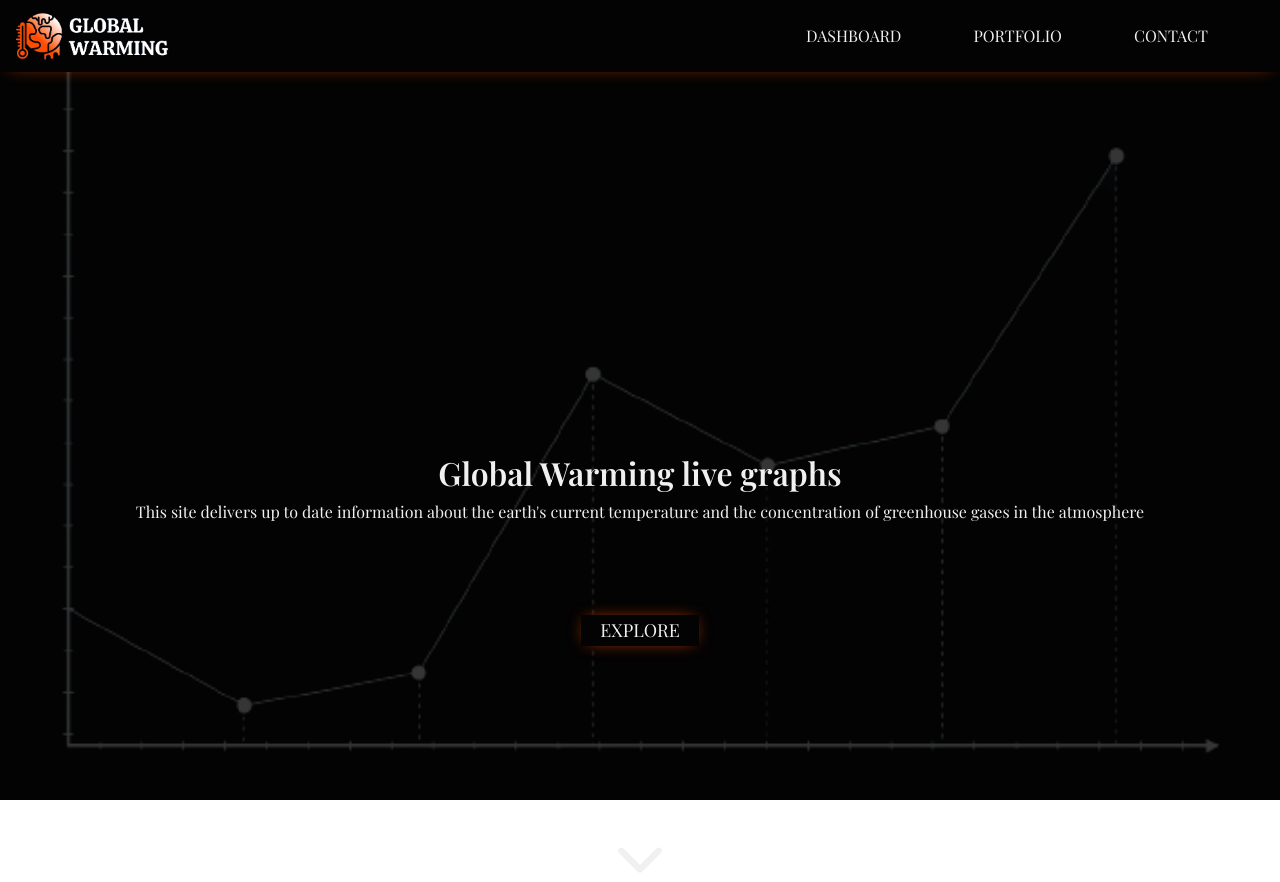
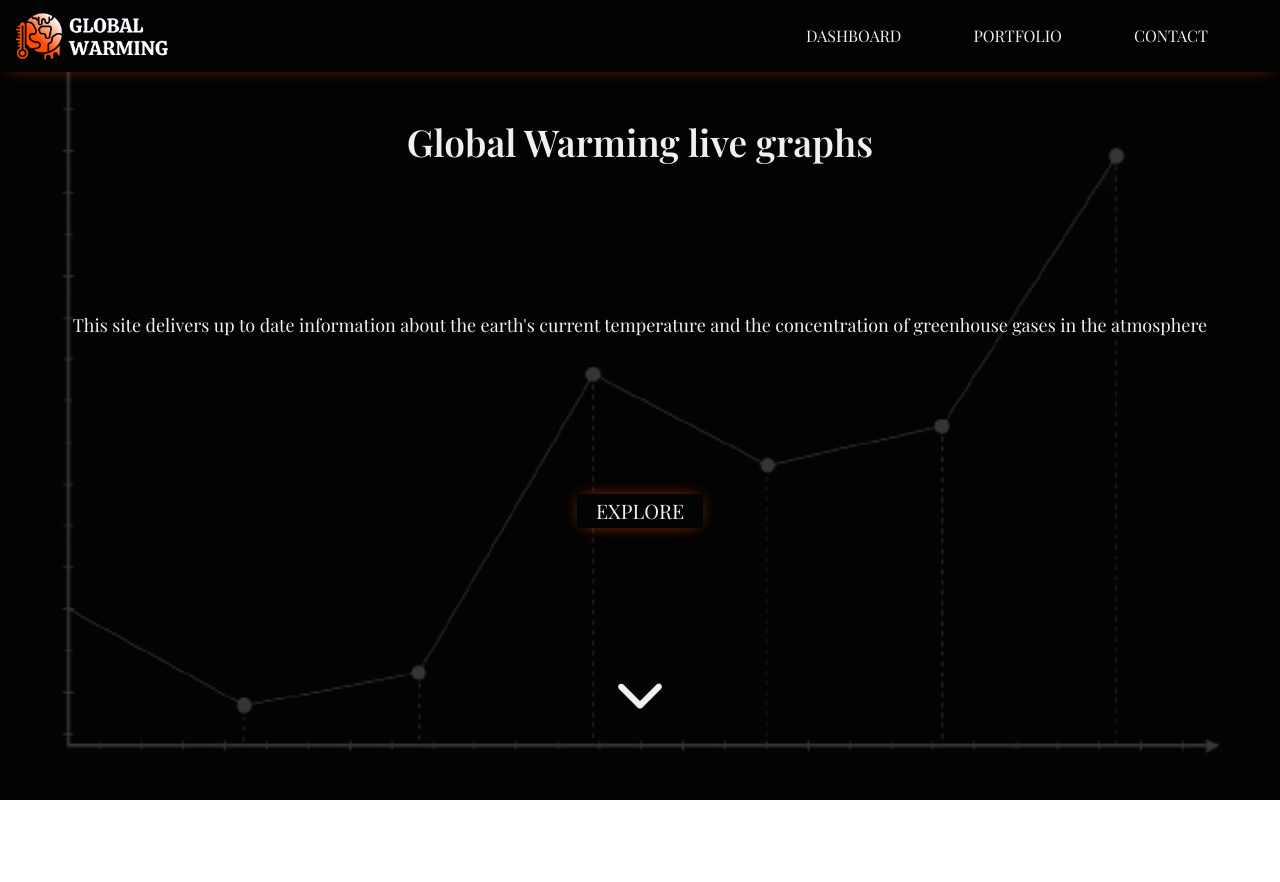
Before and after one commit to 0Mark96/Global-Warimg---React, a React (Create React App) app: page / in a window 1280 px wide. After the commit the page ends 800 px from the top, so only its background shows below. Built offline with nearby package versions, Linux system fonts and the light colour scheme; no server answers.

Commit message:
main section style

```diff
--- a/src/Component/Home/MainSection/MainSection.module.scss
+++ b/src/Component/Home/MainSection/MainSection.module.scss
@@ -5,7 +5,7 @@
     color:$ownWhite;
 
     position: relative;
-    height:100vh;
+    min-height:100vh;
     padding: 20px;
 
     display: flex;
@@ -17,11 +17,11 @@
         font-weight: 600;
         margin-top: 35%;
         text-align: center;
-        font-size: 32px;
+        font-size: 37px;
     }
     p{
         text-align: center;
-        font-size: 16px;
+        font-size: 18px;
     }
     .btn_explore{
         border: 2px solid $ownBlack;
@@ -38,12 +38,12 @@
         }
         a{
             text-decoration: none;
-            font-size:18px !important;
+            font-size:20px !important;
         }
 
     }
     .scroll_down{
-        margin-bottom: 0%;
+        margin-bottom: 5%;
         font-size: 50px;
     }
     .img1{
@@ -57,3 +57,20 @@
         z-index: -1;
     }
 }
+
+// @small devices
+@media screen and (min-width:576px) {
+    .main_section{
+        height: auto;
+        h1{
+            margin-top: 100px;
+        }
+        p{
+            margin-top: 40px;
+        }
+        .btn_explore{
+            margin-top:40px;
+            margin-bottom:40px;
+        }
+    }
+}
```
Also changed, not shown: src/global.scss (+20 -0 lines).
